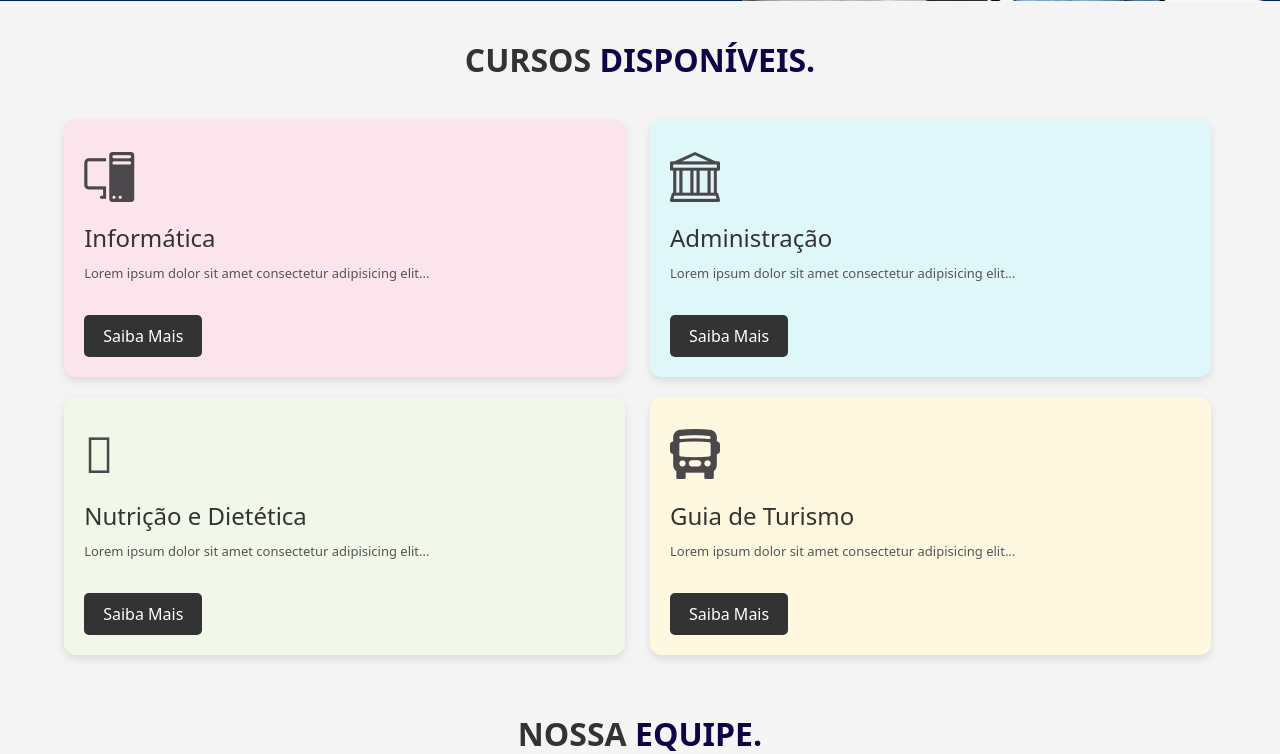
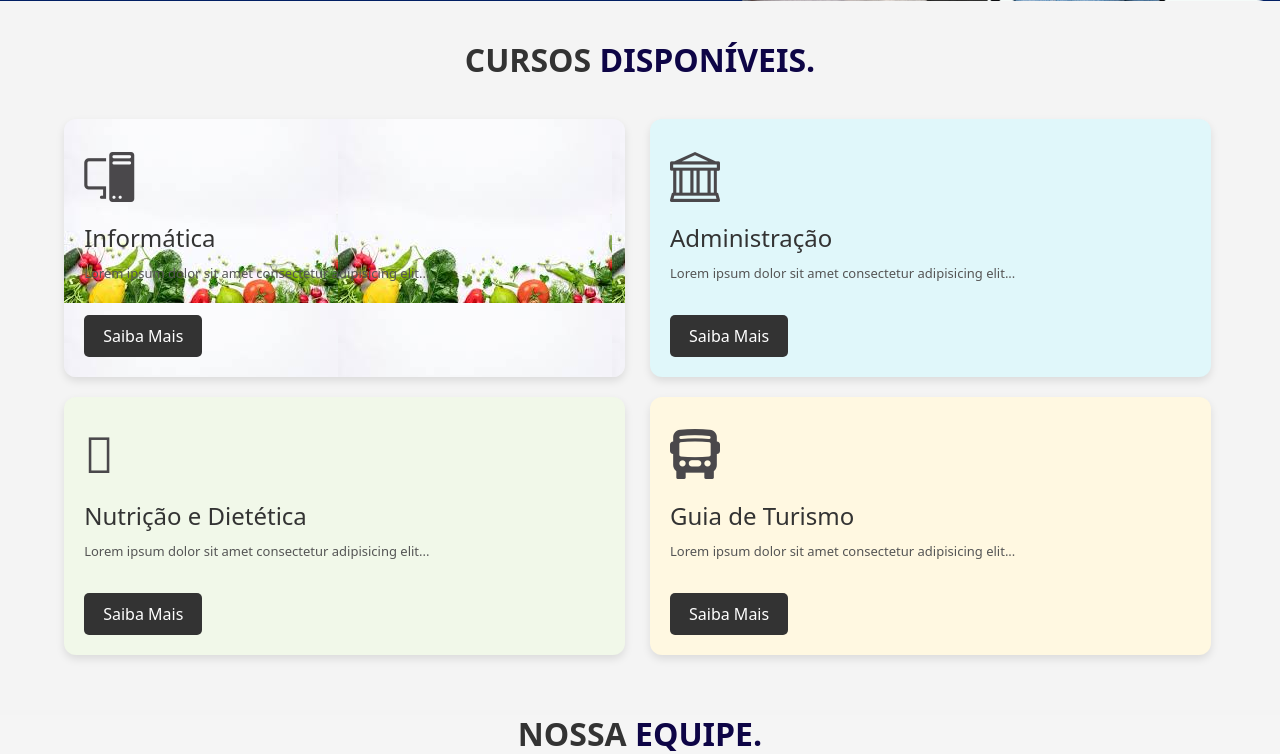
Before and after one commit to LuizPaivaa/Site_Escola, a PHP site: page / in a window 1280 px wide. Shown: the part 629-1383 px from the top of the page. Run offline with PHP 8.4, Linux system fonts and the light colour scheme; some web fonts are replaced.

Commit message:
home
Trocamos a background-color para background-image;

```diff
--- a/css/home.css
+++ b/css/home.css
@@ -246,7 +246,7 @@ section.cursos .flex {
 
 .destaque-informatica {
 
-    background-color: #fce4ec;
+    background-image: url( /img/nutri.jpg);
 }
 
 .destaque-administracao {
```
Also changed, not shown: img/nutri.jpg (added).
